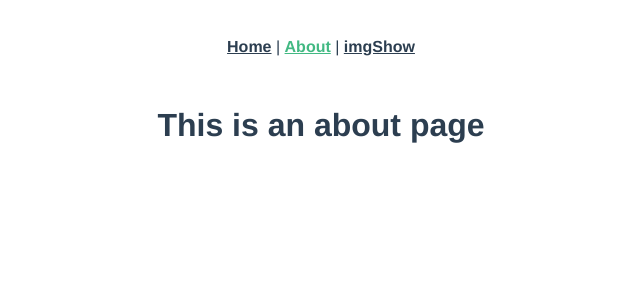
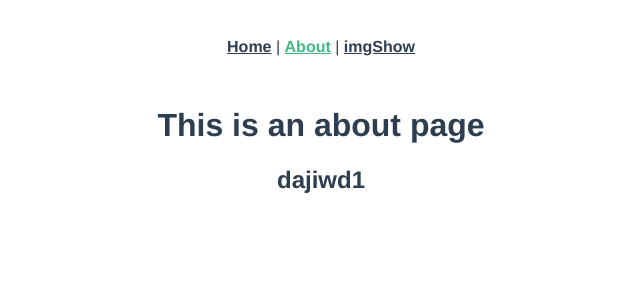
Before and after one commit to fanjunStudy/studyCompleteOne, a Vue app in the folder vuedemo/: page /#/about in a window 1280 px wide. Shown: the top 300 px of the page, without its empty margins (319-959 px from the left). Built offline with nearby package versions, Linux system fonts and the light colour scheme.

Commit message:
测试分支合并是否成功

```diff
--- a/vuedemo/src/views/About.vue
+++ b/vuedemo/src/views/About.vue
@@ -1,5 +1,6 @@
 <template>
   <div class="about">
     <h1>This is an about page</h1>
+    <h2>dajiwd1</h2>
   </div>
 </template>
--- a/vuedemo/src/views/Home.vue
+++ b/vuedemo/src/views/Home.vue
@@ -1,7 +1,8 @@
 <template>
   <div class="home">
     <img alt="Vue logo" src="../assets/logo.png">
-    <!-- <HelloWorld msg="Welcome to Your Vue.js App"/> -->
+    <HelloWorld msg="Welcome to Your Vue.js App"/>
+    xx
   </div>
 </template>
 
```
